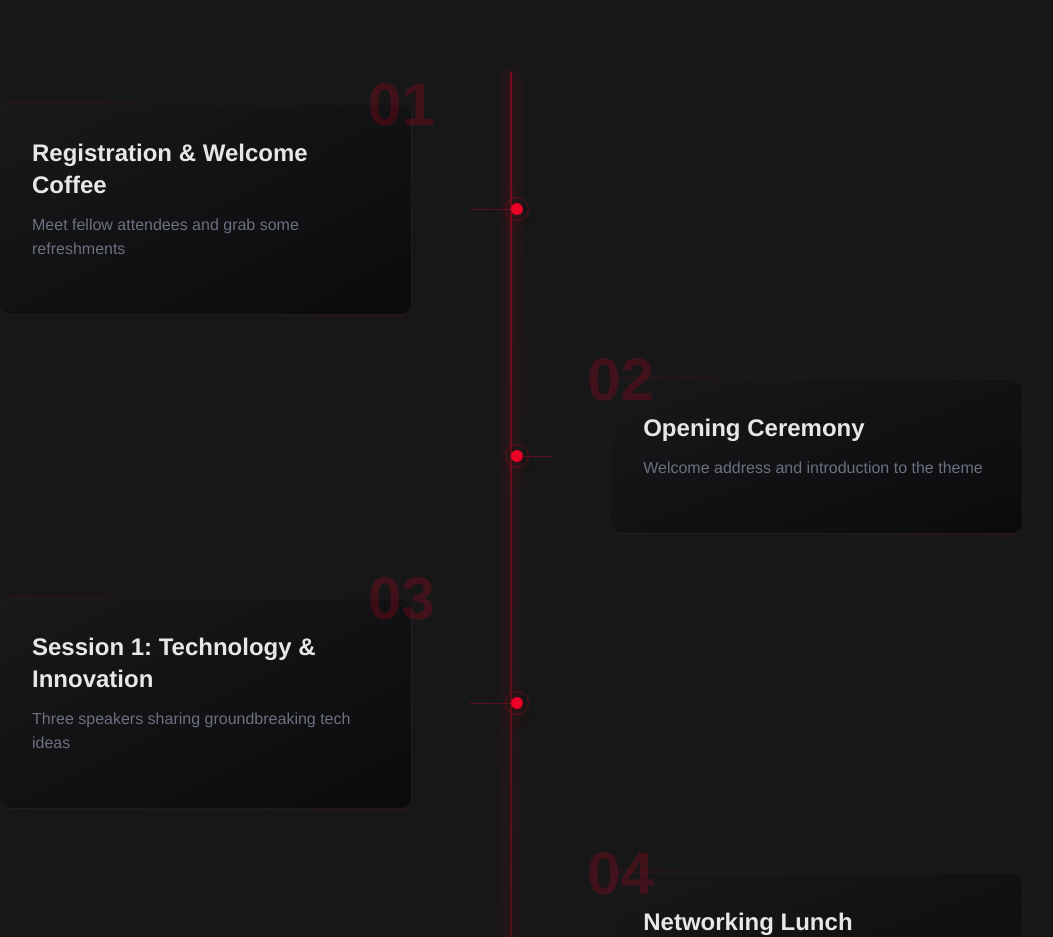
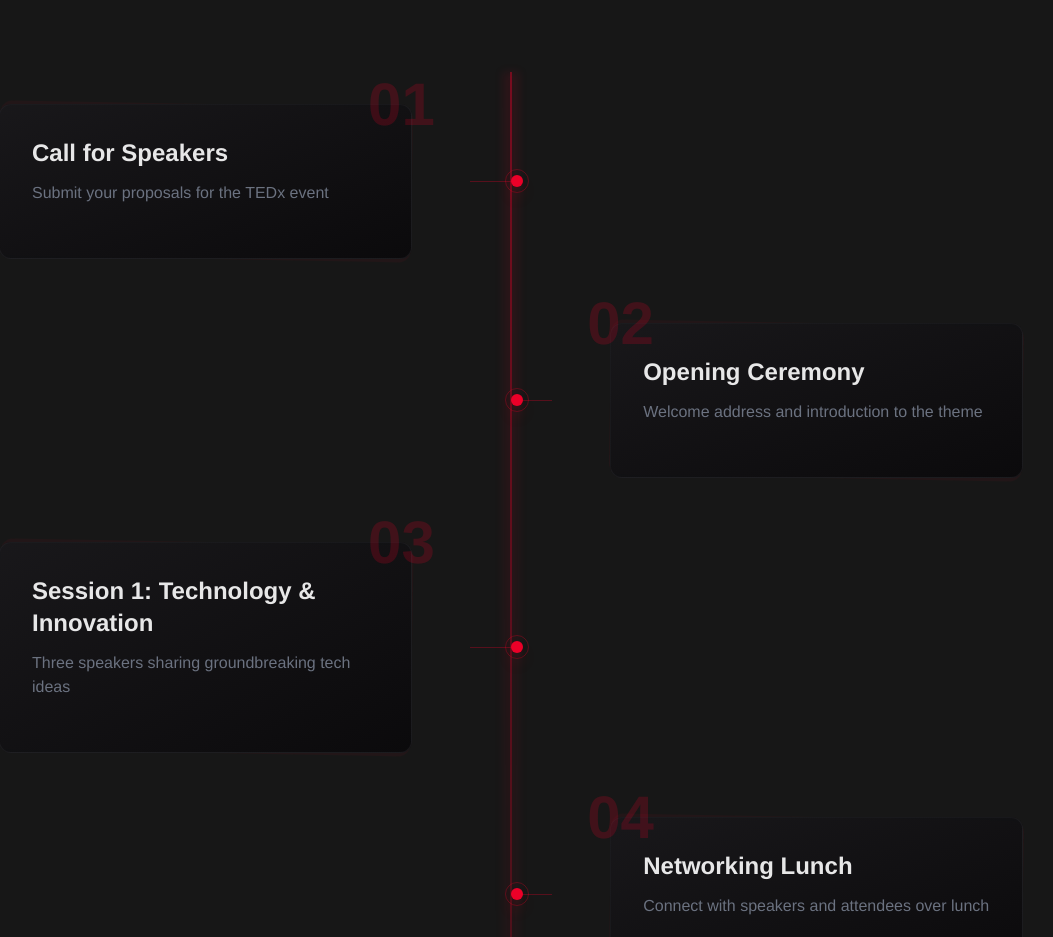
Before and after one commit to festnimbus/tedx-website2026, a Next.js app: page / in a window 1280 px wide. Shown: the part 2640-3577 px from the top of the page, without its empty margins (129-1182 px from the left). Built offline with nearby package versions, Linux system fonts and the light colour scheme.

Commit message:
fix deployment error

```diff
--- a/components/Events.tsx
+++ b/components/Events.tsx
@@ -6,8 +6,8 @@ import { useInView } from './hooks/useInView'
 const events = [
   {
     id: 1,
-    title: 'Registration & Welcome Coffee',
-    description: 'Meet fellow attendees and grab some refreshments',
+    title: 'Call for Speakers',
+    description: 'Submit your proposals for the TEDx event',
   },
   {
     id: 2,
--- a/components/Hero.tsx
+++ b/components/Hero.tsx
@@ -135,8 +135,8 @@ export default function Hero() {
           className="max-w-3xl"
         >
           <h1 className="text-5xl sm:text-6xl md:text-7xl lg:text-8xl font-bold mb-6 leading-tight uppercase">
-            <TypewriterText text={firstLineText} delay={firstLineDelay} isInView={isInView} />
-            <TypewriterText text={secondLineText} delay={secondLineDelay} isInView={isInView} />
+            <TypewriterText text={firstLineText} delay={firstLineDelay} isInView={isInView} cycle={cycle} />
+            <TypewriterText text={secondLineText} delay={secondLineDelay} isInView={isInView} cycle={cycle} onComplete={() => setSecondLineComplete(true)} />
           </h1>
 
           <motion.p
```
